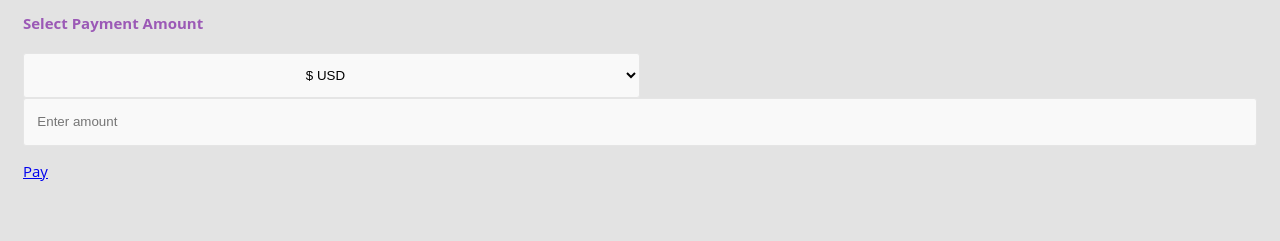
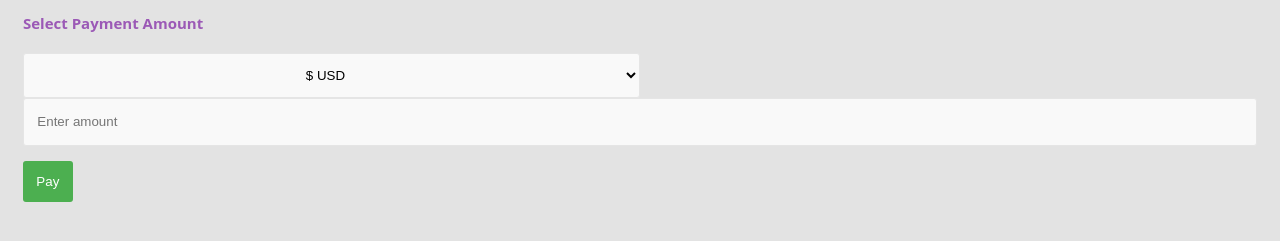
Before and after one commit to Leen-site/Leenservice, a plain HTML site: page index.html in a window 1280 px wide. Shown: the part 435-676 px from the top of the page. Drawn offline with Linux system fonts and the light colour scheme; no server answers.

Commit message:
Update index.html

```diff
--- a/index.html
+++ b/index.html
@@ -86,9 +86,9 @@
         </div>
       </div>
       <div class="row">
-        <a href="javascript:void(0);" id="pay-button" class="pay-button">
+        <button id="pay-button" type="button" style="background-color: #4CAF50; color: white; padding: 1em; border: none; border-radius: 3px; cursor: pointer;">
           Pay
-        </a>
+        </button>
       </div>
     </form>
   </div>
```
